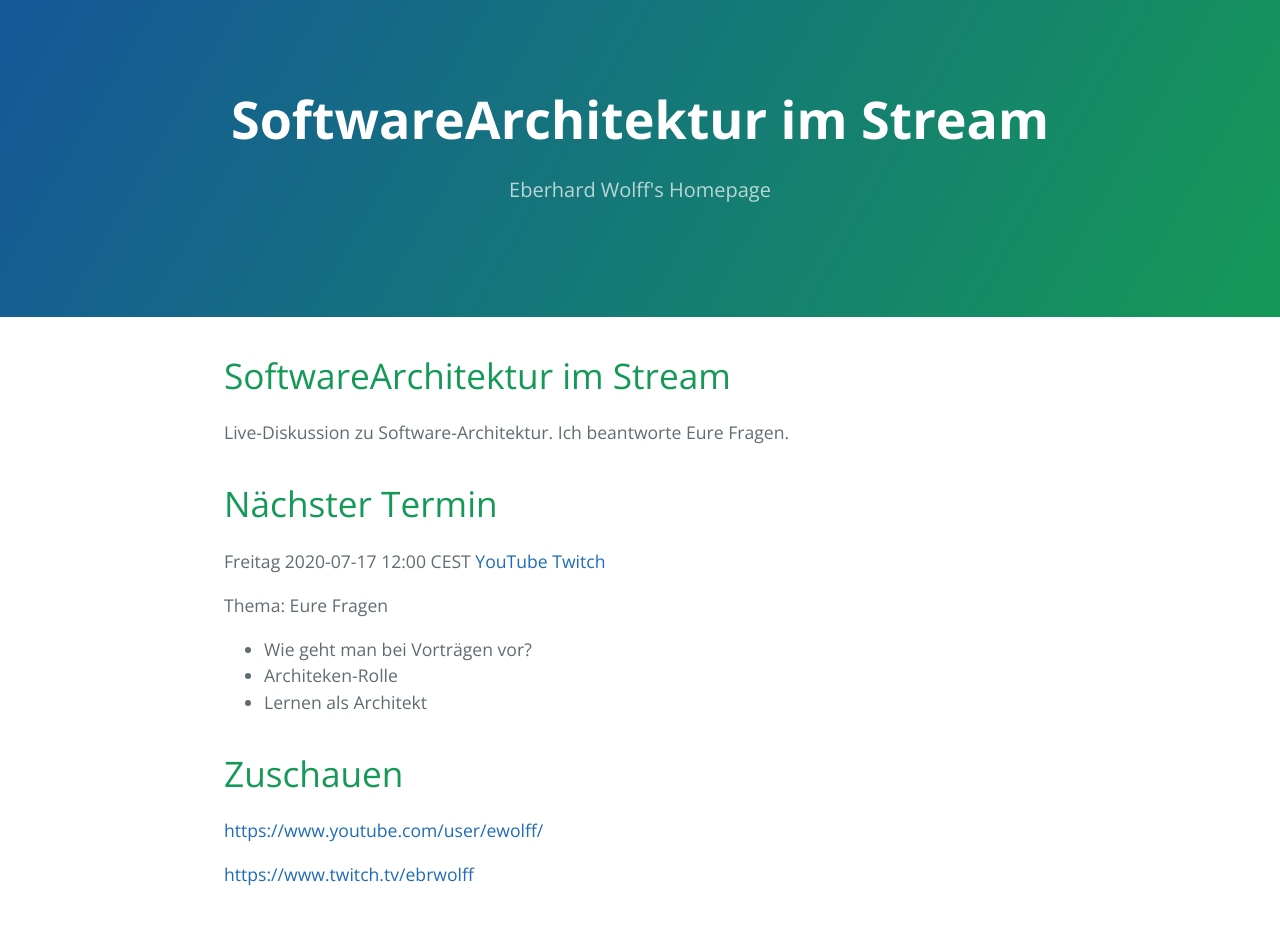
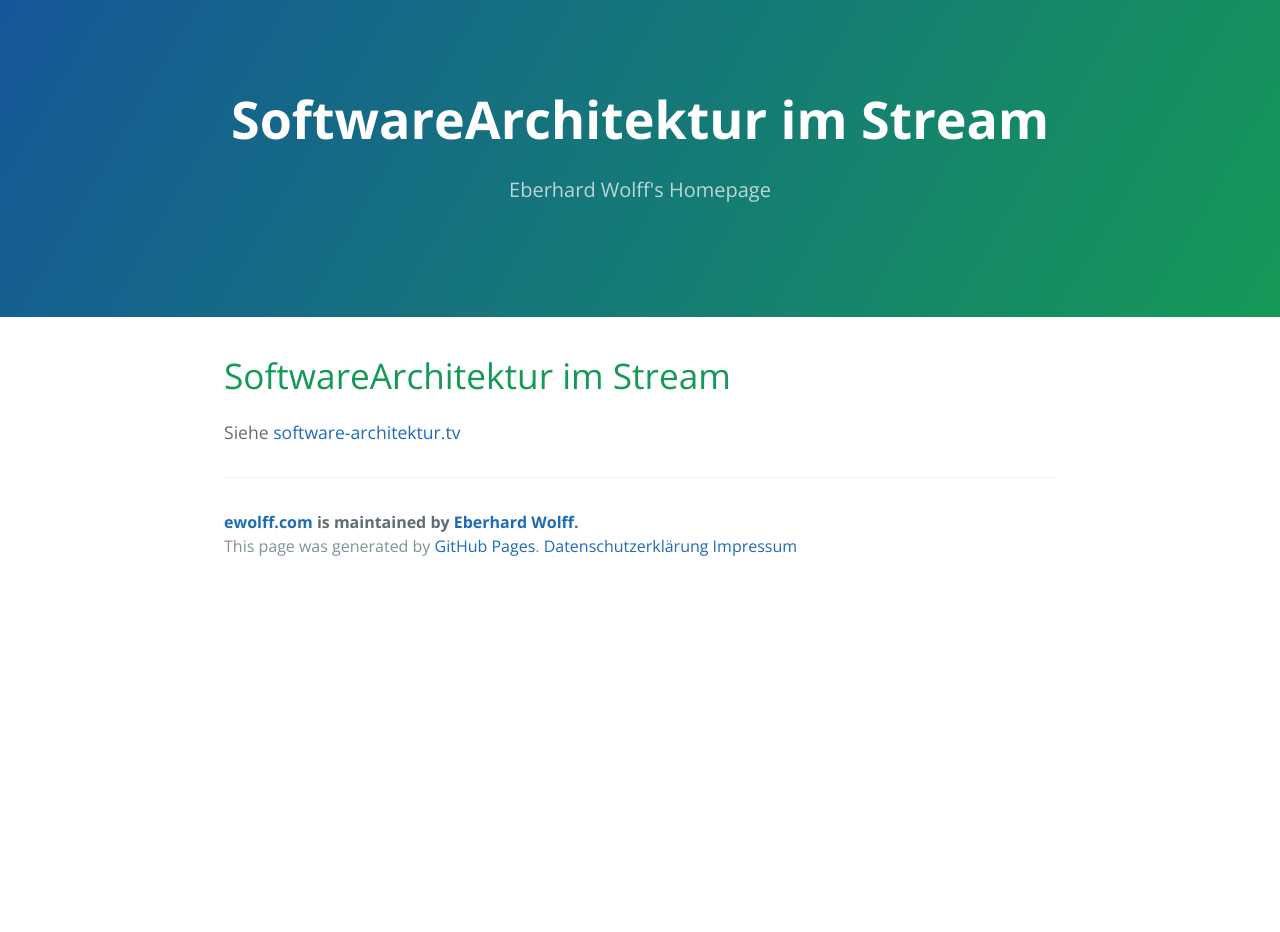
Before and after one commit to ewolff/ewolff.com, a Jekyll site: the page built from softwarearchitektur-im-stream.md, in a window 1280 px wide and 1400 px high. Shown: the top 932 px of the window. Built offline with Jekyll 4.4.1, drawn with Linux system fonts in a browser that asks for light colours; our own code applies the rules of GitHub Pages for plain Markdown files; some of the changed text lies outside the part shown.

Commit message:
Link -> software-architektur.tv

```diff
--- a/softwarearchitektur-im-stream.md
+++ b/softwarearchitektur-im-stream.md
@@ -4,31 +4,4 @@
 
 # SoftwareArchitektur im Stream
 
-Live-Diskussion zu Software-Architektur. Ich beantworte Eure
-Fragen.
-
-# Nächster Termin
-
-Freitag 2020-07-17 12:00 CEST [YouTube](https://www.youtube.com/user/ewolff/) [Twitch](https://www.twitch.tv/ebrwolff)
-
-Thema: Eure Fragen
-
-* Wie geht man bei Vorträgen vor?
-* Architeken-Rolle
-* Lernen als Architekt
-
-# Zuschauen
-
-[https://www.youtube.com/user/ewolff/](https://www.youtube.com/user/ewolff/)
-
-[https://www.twitch.tv/ebrwolff](https://www.twitch.tv/ebrwolff)
-
-# Fragen
-
-Gerne im Live-Chat, per [Twitter](https://twitter.com/ewolff) oder anonym
-hier:
-
-<iframe
-src="https://docs.google.com/forms/d/e/1FAIpQLSf0xIZkNG_wRJ0IiobVcO3Z-q3dQMcwYTww0wgiWCupZCKM4A/viewform?embedded=true"
-width="640" height="450" frameborder="0" marginheight="0"
-marginwidth="0">Loading…</iframe>
+Siehe [software-architektur.tv](https://software-architektur.tv)
```
Also changed, not shown: index.md (+1 -1 lines).
